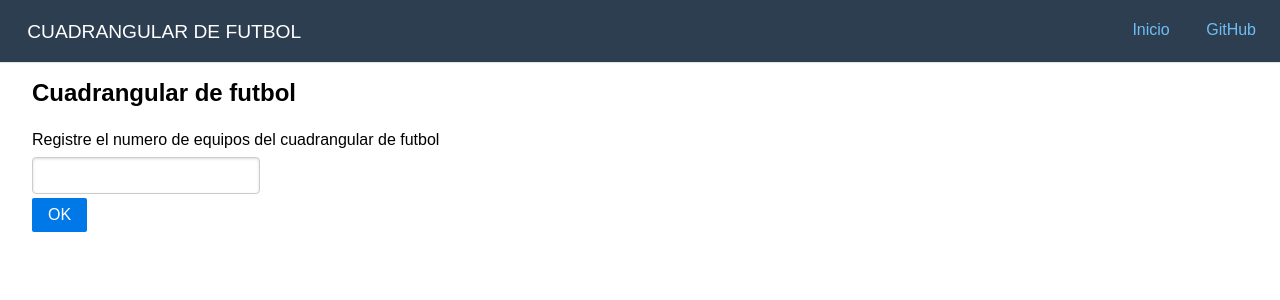
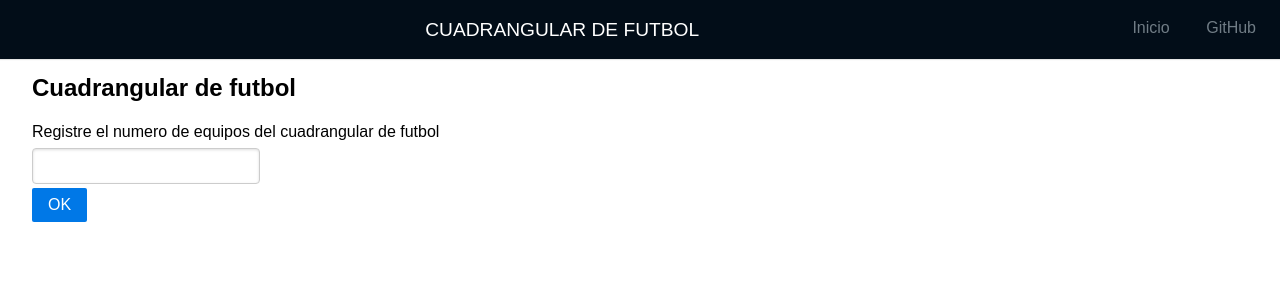
Before and after one commit to ndmc98/CuadrangularFutbol, a Flask app: page / in a window 1280 px wide. Shown: the top 300 px of the page. Run offline with Flask 2, Linux system fonts and the light colour scheme; some libraries are stand-ins or nearby versions.

Commit message:
version estables funcionando

```diff
--- a/templates/index.html
+++ b/templates/index.html
@@ -9,39 +9,33 @@
 </head>
 <body>
 <style>
-	/*
-	 * -- BASE STYLES --
-	 */
 	body {
-		line-height: 1.7em;
-		font-size: 13px;
+		line-height: 1.5em;
+		font-size: 12px;
+		align-items: center;
 	}
 
 	table {
 		margin-bottom: 10px;
 		text-align: center;
+		align-items: center;
 	}
 
 	pre {
 		white-space: pre-wrap;
 	}
-
-	/*
-	 * -- MENU STYLES --
-	 * I want to customize how my .pure-menu looks at the top of the page
-	 */
 	.home-menu {
 		padding: 0.5em;
 		text-align: center;
 		box-shadow: 0 1px 1px rgba(0,0,0, 0.10);
+		align-items: center;
 	}
 
 	.home-menu {
-		background: #2d3e50;
+		background: #020d18;
 	}
 
 	.pure-menu.pure-menu-fixed {
-		/* Fixed menus normally have a border at the bottom. */
 		border-bottom: none;
 		z-index: 4;
 	}
@@ -57,25 +51,21 @@
 	}
 
 	.home-menu a {
-		color: #6FBEF3;
+		color: #707c85;
 	}
 
 	.home-menu li a:hover,
 	.home-menu li a:focus {
 		background: none;
 		border: none;
-		color: #AECFE5;
+		color: #ca8f8f;
 	}
 
 	.pure-table thead {
 		text-align: center;
+		align-items: center;
 	}
 
-	/*
-	 * -- TABLET (AND UP) MEDIA QUERIES --
-	 * On tablets and other medium-sized devices, we want to customize some
-	 * of the mobile styles.
-	 */
 	@media (min-width: 48em) {
 
 		/* We increase the body font size */
@@ -90,7 +80,8 @@
 		/* We can align the menu header to the left, but float the
 		   menu items to the right. */
 		.home-menu {
-			text-align: left;
+			text-align: center;
+			align-items: center;
 		}
 		.home-menu ul {
 			float: right;
@@ -100,7 +91,7 @@
 	@media (max-width: 425px) {
 
 		.home-menu {
-			font-size: 85%
+			font-size: 70%
 		}
 	}
 </style>
@@ -119,11 +110,11 @@
     }
 
     .button-error {
-		background: rgb(202, 60, 60); /* this is a maroon */
+		background: rgb(98, 60, 202); /* this is a maroon */
     }
 
     .button-warning {
-		background: rgb(223, 117, 20); /* this is an orange */
+		background: rgb(180, 49, 114); /* this is an orange */
     }
 
     .button-secondary {
```
